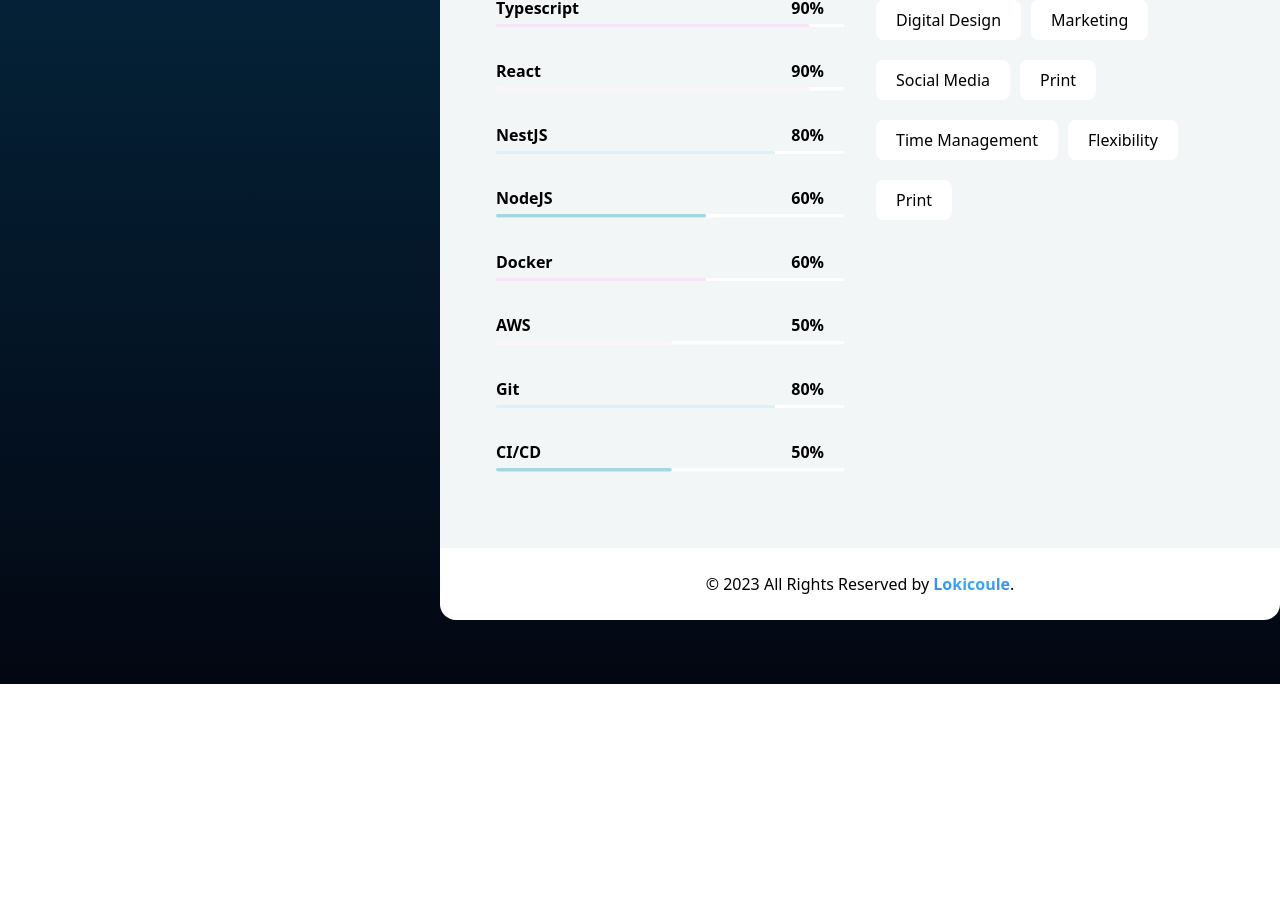
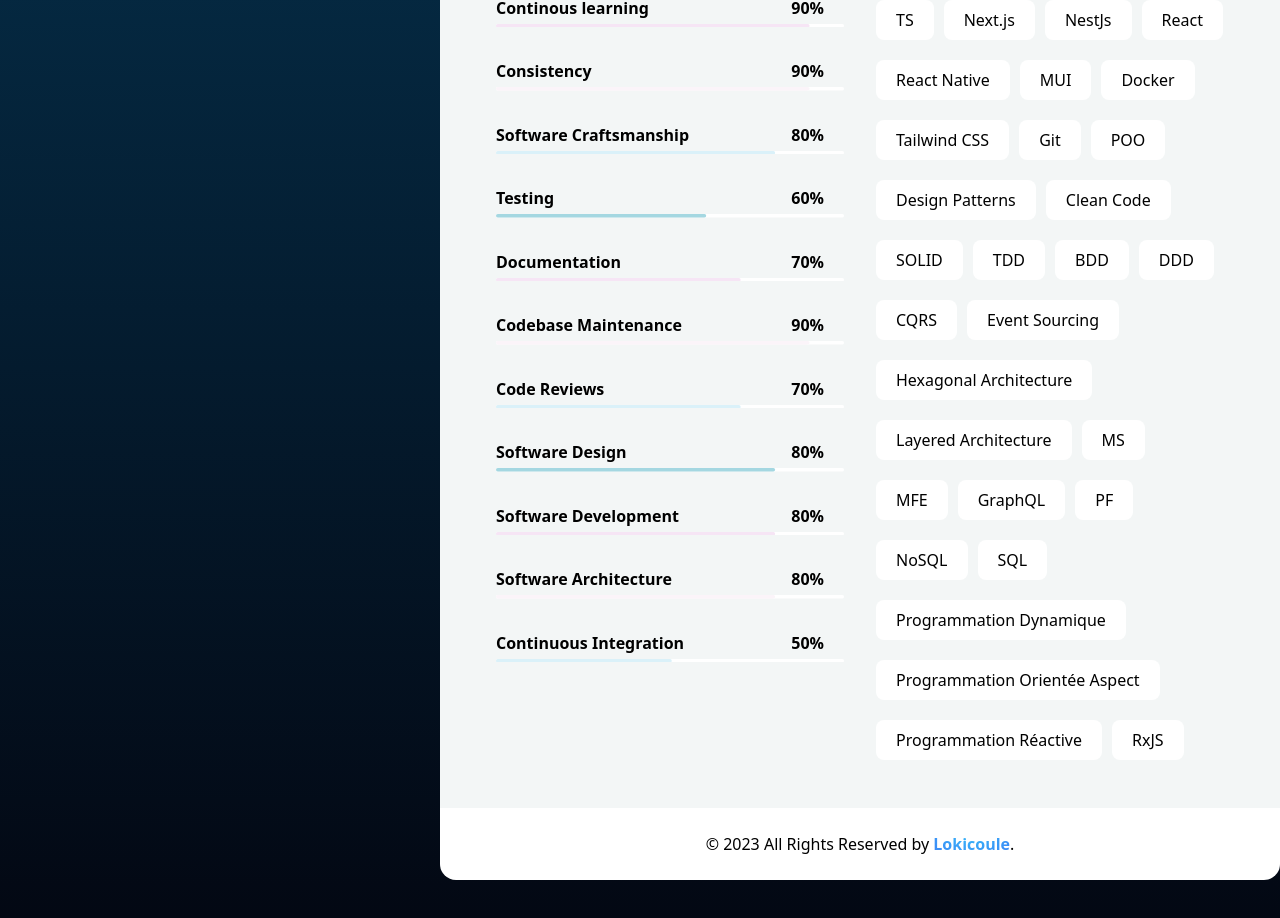
Before and after one commit to Lokicoule/portfolio, a React (Vite) app: page /resume in a window 1280 px wide. Shown: the part 1420-2338 px from the top of the page. Before the commit the page ends 2104 px from the top, so only its background shows below. Built offline with nearby package versions, Linux system fonts and the light colour scheme.

Commit message:
feat(resume): knowledge section

```diff
--- a/src/pages/resume/ResumeContainer.tsx
+++ b/src/pages/resume/ResumeContainer.tsx
@@ -27,6 +27,7 @@ const ResumeContainer: ResumeContainerComponent = ({ presenter }) => {
       experiences={viewModel.experiences}
       educations={viewModel.educations}
       skills={viewModel.skills}
+      knowledges={viewModel.knowledges}
     />
   );
 };
--- a/src/pages/resume/ResumePresenter.tsx
+++ b/src/pages/resume/ResumePresenter.tsx
@@ -7,6 +7,8 @@ import { experienceData as experienceDataEn } from "./datas/experienceData.en";
 import { experienceData as experienceDataFr } from "./datas/experienceData.fr";
 import { skillData as skillDataEn } from "./datas/skillData.en";
 import { skillData as skillDataFr } from "./datas/skillData.fr";
+import { knowledgeData as knowledgeDataEn } from "./datas/knowledgeData.en";
+import { knowledgeData as knowledgeDataFr } from "./datas/knowledgeData.fr";
 
 export class ResumePresenter extends Presenter<ResumeViewModel> {
   constructor(cache: GlobalCache) {
@@ -23,11 +25,13 @@ export class ResumePresenter extends Presenter<ResumeViewModel> {
     const experiences = lang === "fr" ? experienceDataFr : experienceDataEn;
     const educations = lang === "fr" ? educationDataFr : educationDataEn;
     const skills = lang === "fr" ? skillDataFr : skillDataEn;
+    const knowledges = lang === "fr" ? knowledgeDataFr : knowledgeDataEn;
 
     this.vm = new ResumeViewModel({
       experiences,
       educations,
       skills,
+      knowledges,
     });
 
     this.cb(this.vm);
--- a/src/pages/resume/ResumeView.tsx
+++ b/src/pages/resume/ResumeView.tsx
@@ -2,6 +2,7 @@ import PageLayout from "../../shared/components/layouts/PageLayout";
 import { ResumeViewModelProps } from "./ResumeViewModel";
 import EducationSection from "./components/education/EducationSection";
 import ExperienceSection from "./components/experience/ExperienceSection";
+import KnowledgeSection from "./components/knowledge/KnowledgeSection";
 import SkillSection from "./components/skill/SkillSection";
 
 type ResumeViewComponent = React.FC<ResumeViewModelProps>;
@@ -10,6 +11,7 @@ const ResumeView: ResumeViewComponent = ({
   experiences,
   educations,
   skills,
+  knowledges,
 }) => {
   return (
     <PageLayout title="Resume">
@@ -27,19 +29,7 @@ const ResumeView: ResumeViewComponent = ({
           </div>
 
           <div className="col-span-1">
-            <h4 className="text-3xl dark:text-white font-medium mb-8">
-              Knowledges
-            </h4>
-
-            <div className="flex gap-y-5 gap-x-2.5 flex-wrap">
-              <button className="resume-btn">Digital Design</button>
-              <button className="resume-btn">Marketing</button>
-              <button className="resume-btn">Social Media</button>
-              <button className="resume-btn">Print</button>
-              <button className="resume-btn">Time Management</button>
-              <button className="resume-btn">Flexibility</button>
-              <button className="resume-btn">Print</button>
-            </div>
+            <KnowledgeSection items={knowledges} />
           </div>
         </div>
       </div>
--- a/src/pages/resume/ResumeViewModel.ts
+++ b/src/pages/resume/ResumeViewModel.ts
@@ -45,10 +45,17 @@ export type SkillProps = {
   value: number;
 };
 
+export type KnowledgeProps = {
+  id: string;
+  name: string;
+  abbreviation?: string;
+};
+
 export interface ResumeViewModelProps {
   experiences: ExperienceProps[];
   educations: EducationProps[];
   skills: SkillProps[];
+  knowledges: KnowledgeProps[];
 }
 
 export class ResumeViewModel {
@@ -66,6 +73,10 @@ export class ResumeViewModel {
     return this.props.skills;
   }
 
+  public get knowledges() {
+    return this.props.knowledges;
+  }
+
   public get attributes() {
     return this.props;
   }
--- /dev/null
+++ b/src/pages/resume/components/knowledge/KnowledgeSection.tsx
@@ -0,0 +1,30 @@
+import Tooltip from "../../../../shared/components/tooltip/Tooltip";
+import { KnowledgeProps } from "../../ResumeViewModel";
+
+type KnowledgeSectionProps = {
+  items: KnowledgeProps[];
+};
+
+type KnowledgeSectionComponent = React.FC<KnowledgeSectionProps>;
+
+const KnowledgeSection: KnowledgeSectionComponent = ({ items }) => {
+  return (
+    <div>
+      <h4 className="text-3xl dark:text-white font-medium mb-8">Knowledges</h4>
+
+      <div className="flex gap-y-5 gap-x-2.5 flex-wrap">
+        {items.map((item) =>
+          item.abbreviation ? (
+            <Tooltip key={item.id} text={item.name} className="resume-btn">
+              <span>{item.abbreviation}</span>
+            </Tooltip>
+          ) : (
+            <span className="resume-btn">{item.name}</span>
+          )
+        )}
+      </div>
+    </div>
+  );
+};
+
+export default KnowledgeSection;
--- /dev/null
+++ b/src/pages/resume/datas/knowledgeData.en.ts
@@ -0,0 +1,135 @@
+import { KnowledgeProps } from "../ResumeViewModel";
+
+export const knowledgeData: KnowledgeProps[] = [
+  {
+    id: "knowledge-1",
+    name: "TypeScript",
+    abbreviation: "TS",
+  },
+  {
+    id: "knowledge-2",
+    name: "Next.js",
+  },
+  {
+    id: "knowledge-3",
+    name: "NestJs",
+  },
+  {
+    id: "knowledge-5",
+    name: "React",
+  },
+  {
+    id: "knowledge-6",
+    name: "React Native",
+  },
+  {
+    id: "knowledge-12",
+    name: "Material UI",
+    abbreviation: "MUI",
+  },
+  {
+    id: "knowledge-14",
+    name: "Docker",
+  },
+  {
+    id: "knowledge-15",
+    name: "Tailwind CSS",
+  },
+  {
+    id: "knowledge-16",
+    name: "Git",
+  },
+  {
+    id: "knowledge-17",
+    name: "Programmation Orientée Objet",
+    abbreviation: "POO",
+  },
+  {
+    id: "knowledge-18",
+    name: "Design Patterns",
+  },
+  {
+    id: "knowledge-19",
+    name: "Clean Code",
+  },
+  {
+    id: "knowledge-20",
+    name: "SOLID",
+    abbreviation: "SOLID",
+  },
+  {
+    id: "knowledge-21",
+    name: "Test Driven Development",
+    abbreviation: "TDD",
+  },
+  {
+    id: "knowledge-22",
+    name: "Behavior Driven Development",
+    abbreviation: "BDD",
+  },
+  {
+    id: "knowledge-23",
+    name: "Domain Driven Design",
+    abbreviation: "DDD",
+  },
+  {
+    id: "knowledge-24",
+    name: "Command Query Responsibility Segregation",
+    abbreviation: "CQRS",
+  },
+  {
+    id: "knowledge-25",
+    name: "Event Sourcing",
+  },
+  {
+    id: "knowledge-26",
+    name: "Hexagonal Architecture",
+  },
+  {
+    id: "knowledge-27",
+    name: "Layered Architecture",
+  },
+  {
+    id: "knowledge-28",
+    name: "Microservices",
+    abbreviation: "MS",
+  },
+  {
+    id: "knowledge-29",
+    name: "Micro Frontends",
+    abbreviation: "MFE",
+  },
+  {
+    id: "knowledge-31",
+    name: "GraphQL",
+  },
+  {
+    id: "knowledge-32",
+    name: "Programmation Fonctionnelle",
+    abbreviation: "PF",
+  },
+  {
+    id: "knowledge-33",
+    name: "NoSQL",
+  },
+  {
+    id: "knowledge-34",
+    name: "SQL",
+  },
+  {
+    id: "knowledge-35",
+    name: "Programmation Dynamique",
+  },
+  {
+    id: "knowledge-36",
+    name: "Programmation Orientée Aspect",
+  },
+  {
+    id: "knowledge-37",
+    name: "Programmation Réactive",
+  },
+  {
+    id: "knowledge-38",
+    name: "RxJS",
+  },
+];
--- /dev/null
+++ b/src/pages/resume/datas/knowledgeData.fr.ts
@@ -0,0 +1,135 @@
+import { KnowledgeProps } from "../ResumeViewModel";
+
+export const knowledgeData: KnowledgeProps[] = [
+  {
+    id: "knowledge-1",
+    name: "TypeScript",
+    abbreviation: "TS",
+  },
+  {
+    id: "knowledge-2",
+    name: "Next.js",
+  },
+  {
+    id: "knowledge-3",
+    name: "NestJs",
+  },
+  {
+    id: "knowledge-5",
+    name: "React",
+  },
+  {
+    id: "knowledge-6",
+    name: "React Native",
+  },
+  {
+    id: "knowledge-12",
+    name: "Material UI",
+    abbreviation: "MUI",
+  },
+  {
+    id: "knowledge-14",
+    name: "Docker",
+  },
+  {
+    id: "knowledge-15",
+    name: "Tailwind CSS",
+  },
+  {
+    id: "knowledge-16",
+    name: "Git",
+  },
+  {
+    id: "knowledge-17",
+    name: "Programmation Orientée Objet",
+    abbreviation: "POO",
+  },
+  {
+    id: "knowledge-18",
+    name: "Design Patterns",
+  },
+  {
+    id: "knowledge-19",
+    name: "Clean Code",
+  },
+  {
+    id: "knowledge-20",
+    name: "SOLID",
+    abbreviation: "SOLID",
+  },
+  {
+    id: "knowledge-21",
+    name: "Test Driven Development",
+    abbreviation: "TDD",
+  },
+  {
+    id: "knowledge-22",
+    name: "Behavior Driven Development",
+    abbreviation: "BDD",
+  },
+  {
+    id: "knowledge-23",
+    name: "Domain Driven Design",
+    abbreviation: "DDD",
+  },
+  {
+    id: "knowledge-24",
+    name: "Command Query Responsibility Segregation",
+    abbreviation: "CQRS",
+  },
+  {
+    id: "knowledge-25",
+    name: "Event Sourcing",
+  },
+  {
+    id: "knowledge-26",
+    name: "Hexagonal Architecture",
+  },
+  {
+    id: "knowledge-27",
+    name: "Layered Architecture",
+  },
+  {
+    id: "knowledge-28",
+    name: "Microservices",
+    abbreviation: "MS",
+  },
+  {
+    id: "knowledge-29",
+    name: "Micro Frontends",
+    abbreviation: "MFE",
+  },
+  {
+    id: "knowledge-31",
+    name: "GraphQL",
+  },
+  {
+    id: "knowledge-32",
+    name: "Programmation Fonctionnelle",
+    abbreviation: "PF",
+  },
+  {
+    id: "knowledge-33",
+    name: "NoSQL",
+  },
+  {
+    id: "knowledge-34",
+    name: "SQL",
+  },
+  {
+    id: "knowledge-35",
+    name: "Programmation Dynamique",
+  },
+  {
+    id: "knowledge-36",
+    name: "Programmation Orientée Aspect",
+  },
+  {
+    id: "knowledge-37",
+    name: "Programmation Réactive",
+  },
+  {
+    id: "knowledge-38",
+    name: "RxJS",
+  },
+];
--- a/src/pages/resume/datas/skillData.en.ts
+++ b/src/pages/resume/datas/skillData.en.ts
@@ -1,6 +1,6 @@
 import { SkillProps } from "../ResumeViewModel";
 
-/* export const skillData: SkillProps[] = [
+export const skillData: SkillProps[] = [
   {
     id: "skill-1",
     name: "Continous learning",
@@ -56,48 +56,4 @@ import { SkillProps } from "../ResumeViewModel";
     name: "Continuous Integration",
     value: 50,
   },
-]; */
-
-// typescript, react, nestjs
-export const skillData: SkillProps[] = [
-  {
-    id: "skill-1",
-    name: "Typescript",
-    value: 90,
-  },
-  {
-    id: "skill-2",
-    name: "React",
-    value: 90,
-  },
-  {
-    id: "skill-3",
-    name: "NestJS",
-    value: 80,
-  },
-  {
-    id: "skill-4",
-    name: "NodeJS",
-    value: 60,
-  },
-  {
-    id: "skill-6",
-    name: "Docker",
-    value: 60,
-  },
-  {
-    id: "skill-8",
-    name: "AWS",
-    value: 50,
-  },
-  {
-    id: "skill-11",
-    name: "Git",
-    value: 80,
-  },
-  {
-    id: "skill-12",
-    name: "CI/CD",
-    value: 50,
-  },
 ];
--- a/src/pages/resume/datas/skillData.fr.ts
+++ b/src/pages/resume/datas/skillData.fr.ts
@@ -1,6 +1,6 @@
 import { SkillProps } from "../ResumeViewModel";
 
-/* export const skillData: SkillProps[] = [
+export const skillData: SkillProps[] = [
   {
     id: "skill-1",
     name: "Veille technologique",
@@ -57,47 +57,3 @@ import { SkillProps } from "../ResumeViewModel";
     value: 50,
   },
 ];
- */
-
-export const skillData: SkillProps[] = [
-  {
-    id: "skill-1",
-    name: "Typescript",
-    value: 90,
-  },
-  {
-    id: "skill-2",
-    name: "React",
-    value: 90,
-  },
-  {
-    id: "skill-3",
-    name: "NestJS",
-    value: 80,
-  },
-  {
-    id: "skill-4",
-    name: "NodeJS",
-    value: 60,
-  },
-  {
-    id: "skill-6",
-    name: "Docker",
-    value: 60,
-  },
-  {
-    id: "skill-8",
-    name: "AWS",
-    value: 50,
-  },
-  {
-    id: "skill-11",
-    name: "Git",
-    value: 80,
-  },
-  {
-    id: "skill-12",
-    name: "CI/CD",
-    value: 50,
-  },
-];
```
